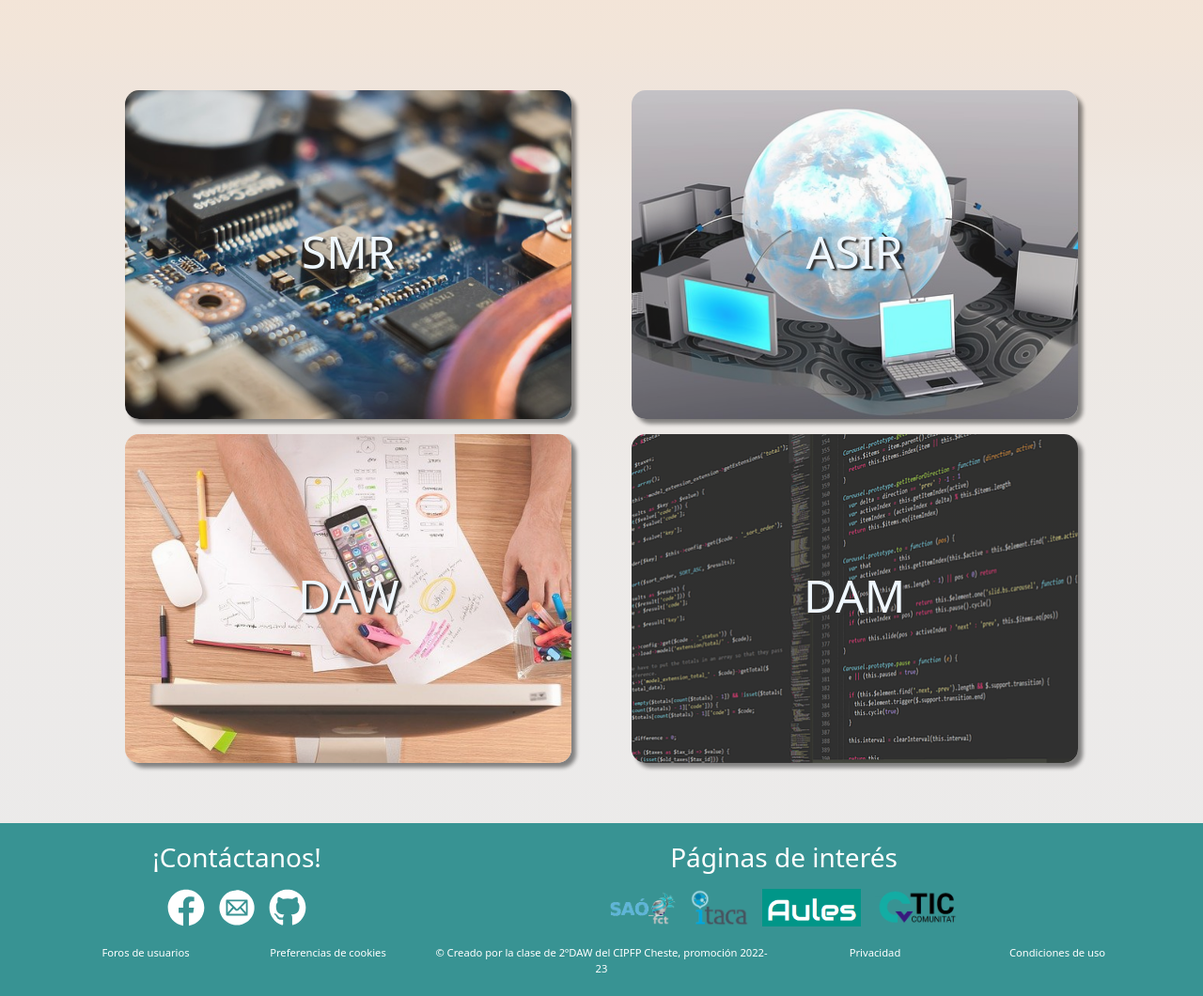
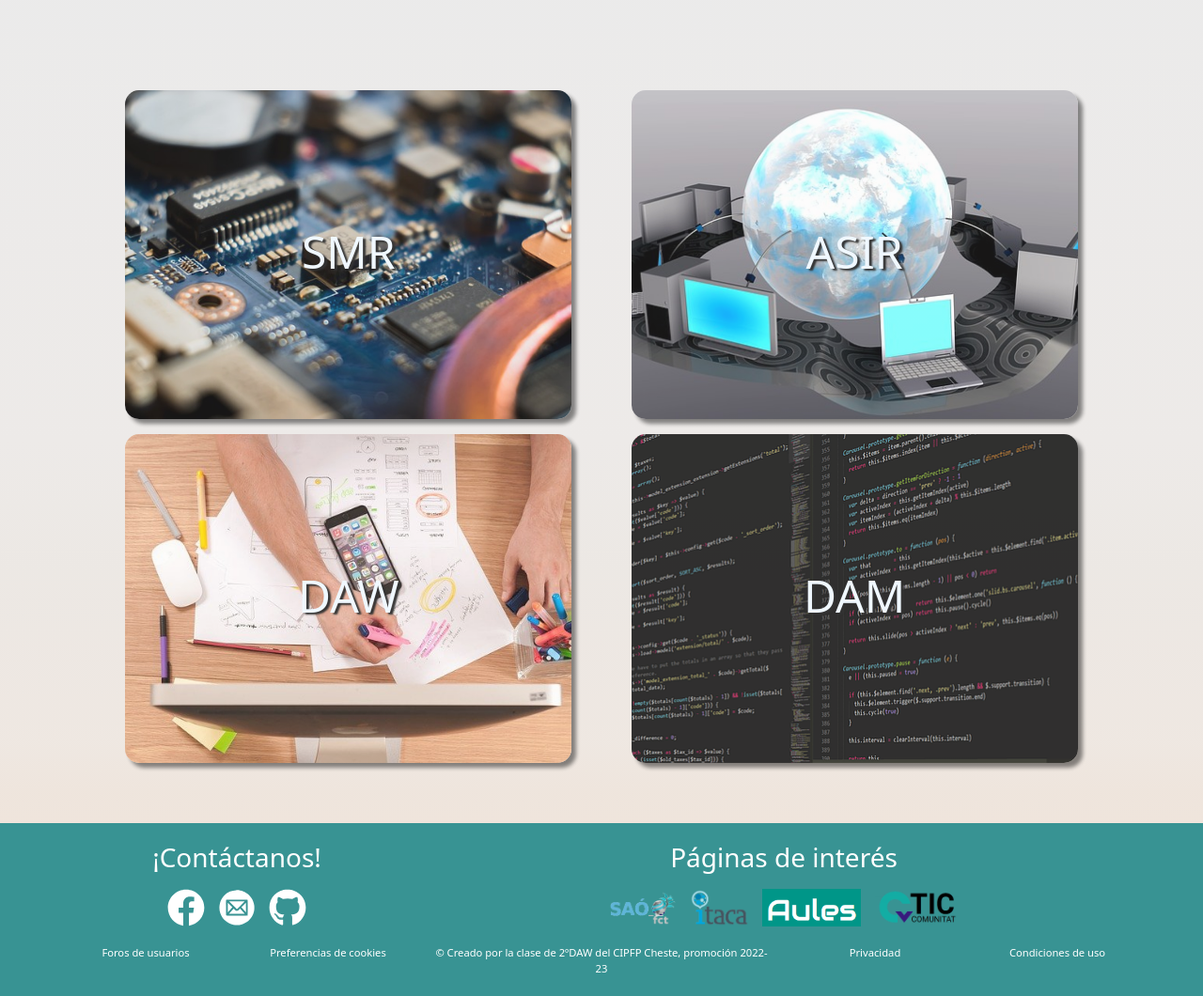
Before and after one commit to antricki/JS-PROYECTO-DIW-2022-23, a PHP site: page /courses/courses.php in a window 1280 px wide. Shown: the part 70-1130 px from the top of the page at 94% size. Run offline with PHP 8.4, Linux system fonts and the light colour scheme; some libraries are stand-ins or nearby versions.

Commit message:
degradado gris arriba y naranja abajo

```diff
--- a/src/code/css/courses.css
+++ b/src/code/css/courses.css
@@ -6,8 +6,8 @@
 }
 
 body {
-  background-image: -webkit-gradient(linear, left bottom, left top, from(hsl(0deg, 0%, 92%)), color-stop(27%, hsl(20deg, 7%, 92%)), color-stop(47%, hsl(24deg, 12%, 92%)), color-stop(60%, hsl(30deg, 18%, 91%)), color-stop(69%, hsl(27deg, 24%, 91%)), color-stop(76%, hsl(28deg, 28%, 91%)), color-stop(81%, hsl(28deg, 35%, 90%)), color-stop(86%, hsl(27deg, 40%, 90%)), color-stop(90%, hsl(29deg, 49%, 90%)), color-stop(95%, hsl(28deg, 54%, 90%)), to(hsl(28deg, 59%, 89%)));
-  background-image: linear-gradient(0deg, hsl(0deg, 0%, 92%) 0%, hsl(20deg, 7%, 92%) 27%, hsl(24deg, 12%, 92%) 47%, hsl(30deg, 18%, 91%) 60%, hsl(27deg, 24%, 91%) 69%, hsl(28deg, 28%, 91%) 76%, hsl(28deg, 35%, 90%) 81%, hsl(27deg, 40%, 90%) 86%, hsl(29deg, 49%, 90%) 90%, hsl(28deg, 54%, 90%) 95%, hsl(28deg, 59%, 89%) 100%);
+  background-image: -webkit-gradient(linear, left top, left bottom, from(hsl(0deg, 0%, 92%)), color-stop(27%, hsl(20deg, 7%, 92%)), color-stop(47%, hsl(24deg, 12%, 92%)), color-stop(60%, hsl(30deg, 18%, 91%)), color-stop(69%, hsl(27deg, 24%, 91%)), color-stop(76%, hsl(28deg, 28%, 91%)), color-stop(81%, hsl(28deg, 35%, 90%)), color-stop(86%, hsl(27deg, 40%, 90%)), color-stop(90%, hsl(29deg, 49%, 90%)), color-stop(95%, hsl(28deg, 54%, 90%)), to(hsl(28deg, 59%, 89%)));
+  background-image: linear-gradient(180deg, hsl(0deg, 0%, 92%) 0%, hsl(20deg, 7%, 92%) 27%, hsl(24deg, 12%, 92%) 47%, hsl(30deg, 18%, 91%) 60%, hsl(27deg, 24%, 91%) 69%, hsl(28deg, 28%, 91%) 76%, hsl(28deg, 35%, 90%) 81%, hsl(27deg, 40%, 90%) 86%, hsl(29deg, 49%, 90%) 90%, hsl(28deg, 54%, 90%) 95%, hsl(28deg, 59%, 89%) 100%);
   color: aliceblue;
 }
 
--- a/src/code/css/gallery.css
+++ b/src/code/css/gallery.css
@@ -12,7 +12,7 @@
 
 body {
   background-image: linear-gradient(
-    0deg,
+    180deg,
     hsl(0deg 0% 92%) 0%,
     hsl(20deg 7% 92%) 27%,
     hsl(24deg 12% 92%) 47%,
--- a/src/code/scss/courses.scss
+++ b/src/code/scss/courses.scss
@@ -7,7 +7,7 @@
 }
 body {
   background-image: linear-gradient(
-    0deg,
+    180deg,
     hsl(0deg 0% 92%) 0%,
     hsl(20deg 7% 92%) 27%,
     hsl(24deg 12% 92%) 47%,
```
